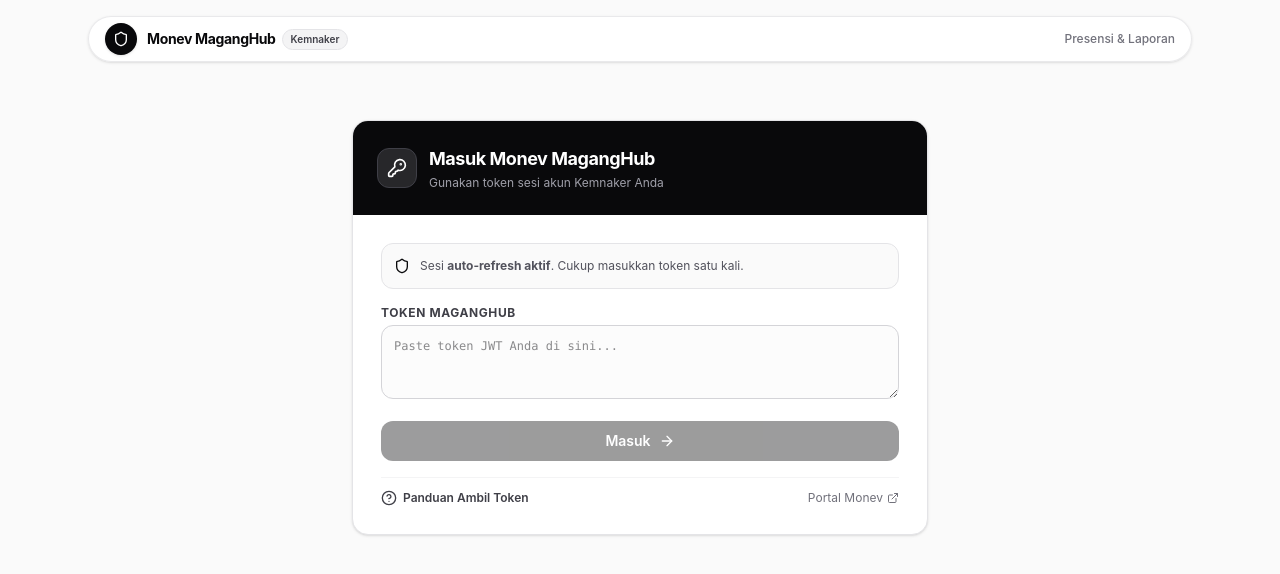
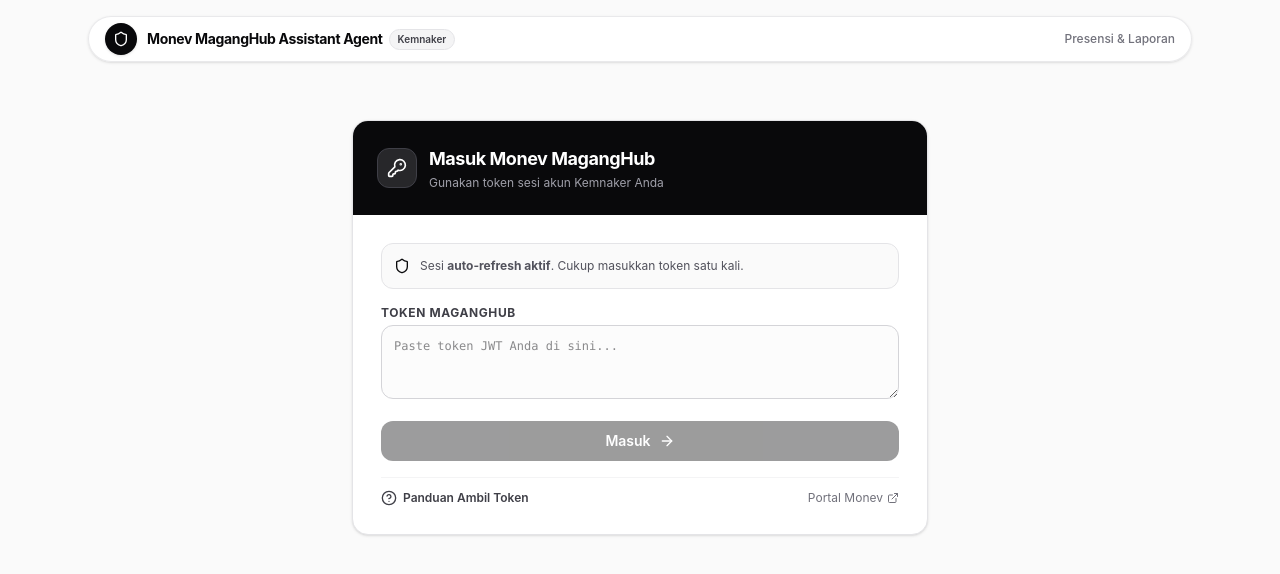
Before and after one commit to ardhikaxx/monev-maganghub-api, a Next.js app: page / in a window 1280 px wide. Shown: the top 574 px of the page. Built offline with nearby package versions, Linux system fonts and the light colour scheme.

Commit message:
refactor: pembaruan nama brand navbar menjadi Monev MagangHub Assistant Agent

```diff
--- a/components/Navbar.tsx
+++ b/components/Navbar.tsx
@@ -52,7 +52,7 @@ export default function Navbar({
             </div>
             <div className="flex items-center gap-1.5">
               <span className="text-xs sm:text-sm font-bold tracking-tight text-zinc-950 whitespace-nowrap">
-                Monev MagangHub
+                Monev MagangHub Assistant Agent
               </span>
               <span className="hidden md:inline-flex rounded-full bg-zinc-100 px-2 py-0.5 text-[10px] font-semibold text-zinc-700 border border-zinc-200 shrink-0">
                 Kemnaker
@@ -153,7 +153,7 @@ export default function Navbar({
               <Shield className="h-3.5 w-3.5" />
             </div>
             <span className="text-xs font-bold tracking-tight text-zinc-950 truncate">
-              Monev MagangHub
+              Monev MagangHub Assistant Agent
             </span>
           </div>
 
```
